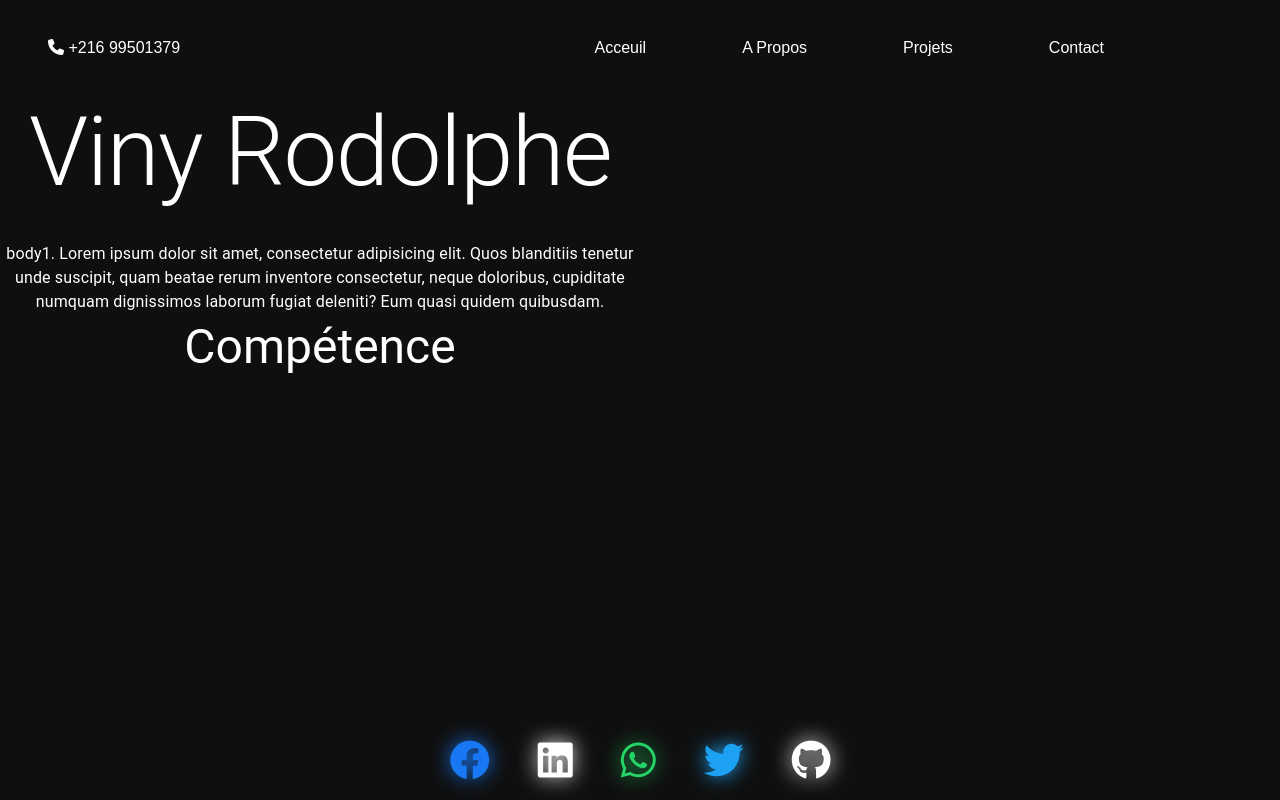
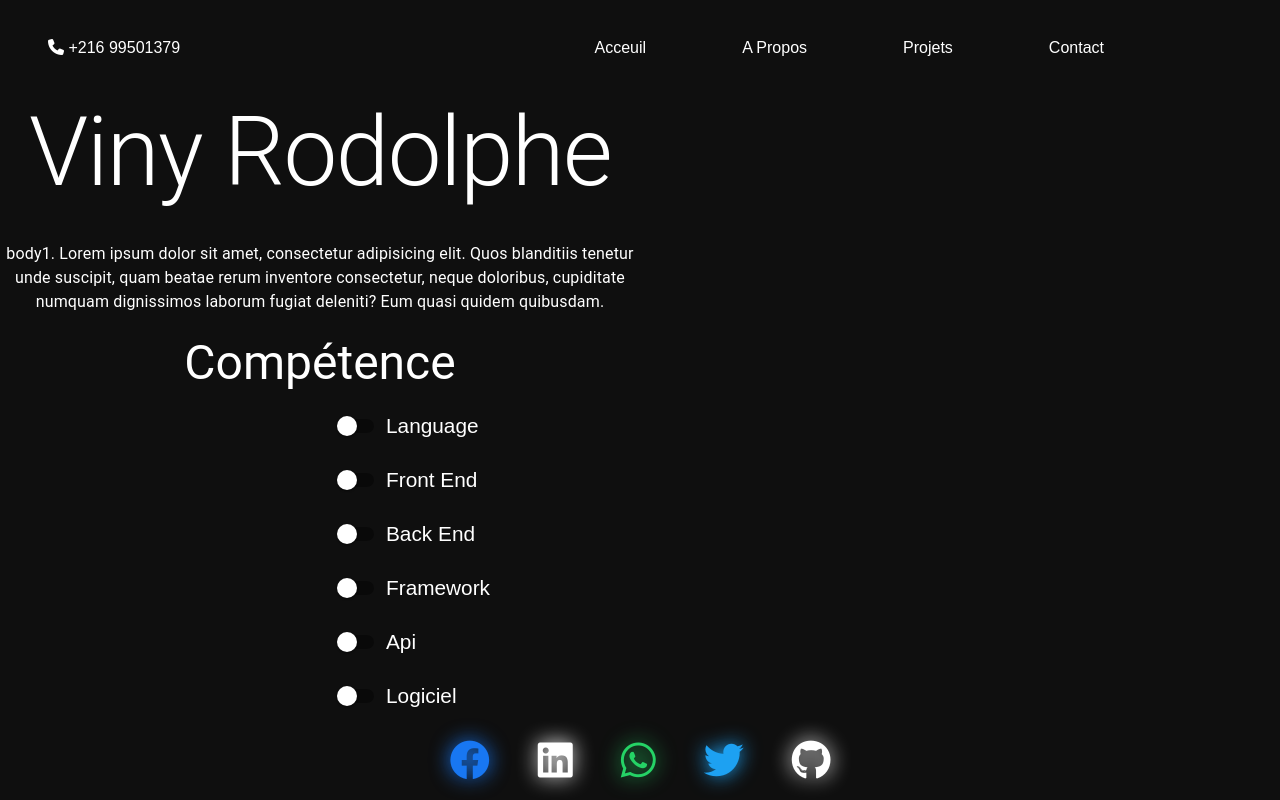
Before and after one commit to vinyssus/portfoliofinal, a React (Create React App) app: page /About in a window 1280 px wide. Built offline with nearby package versions, Linux system fonts and the light colour scheme.

Commit message:
language list update

```diff
--- /dev/null
+++ b/src/Components/About/About.css
@@ -0,0 +1,46 @@
+.about {
+  text-align: center;
+  color: white;
+  justify-content: center;
+  width: 100%;
+ align-items: center;
+
+  }
+
+.myaboutext {
+}
+
+
+.competence {
+  display: flex;
+  justify-content: center;
+  flex-direction: column;
+  width: 100%;
+  position: relative;
+}
+
+.listcom {
+  position: absolute;
+  justify-content: space-evenly;
+  top: 5rem;
+  left: 20rem;
+  }
+
+  .listcom li{
+    display: flex;
+    flex-direction: row;
+    align-items: center;
+    padding: 0.5rem;
+  }
+
+.listcom p{
+  font-size: 1.3rem;
+}
+
+.column {
+  display: flex;
+  justify-content: center;
+  align-items: center;
+  flex-direction: column;
+  width: 50%;
+}
--- a/src/Components/About/About.js
+++ b/src/Components/About/About.js
@@ -1,7 +1,7 @@
 import React from "react";
-import "./About.scss";
+import "./About.css";
 import Typography from "@mui/material/Typography";
-
+import { Switch } from "@mui/material";
 
 function About() {
   return (
@@ -12,22 +12,44 @@ function About() {
             Viny Rodolphe
           </Typography>
           <Typography variant="body1" gutterBottom>
-          body1. Lorem ipsum dolor sit amet, consectetur adipisicing elit. Quos
-          blanditiis tenetur unde suscipit, quam beatae rerum inventore
+            body1. Lorem ipsum dolor sit amet, consectetur adipisicing elit.
+            Quos blanditiis tenetur unde suscipit, quam beatae rerum inventore
             consectetur, neque doloribus, cupiditate numquam dignissimos laborum
             fugiat deleniti? Eum quasi quidem quibusdam.
           </Typography>
         </div>
         <div className="competence">
-        <div>
-          <Typography variant="h3" gutterBottom>
+            <Typography style={{padding:"1rem"}} variant="h3" gutterBottom>
               Compétence
             </Typography>
+          <ol className="listcom">
+            <li>
+              {" "}
+              <Switch /><p>Language</p>
+            </li>
+            <li>
+              {" "}
+              <Switch /><p>Front End</p>
+            </li>
+            <li>
+              {" "}
+              <Switch /><p>Back End</p>
+            </li>
+            <li>
+              {" "}
+              <Switch /><p>Framework</p>
+            </li>
+            <li>
+              {" "}
+              <Switch /><p>Api</p>
+            </li>
+            <li>
+              {" "}
+              <Switch /><p>Logiciel</p>
+            </li>
+          </ol>
         </div>
-      </div>
-      <div className="listecompetence">
-
-      </div>
+        <div className="listecompetence"></div>
       </div>
     </div>
   );
--- a/src/Components/About/About.scss
+++ /dev/null
@@ -1,26 +0,0 @@
-.about{
-    text-align: center;
-    color: white;
-    justify-content: center;
-    width: 100%;
-}
-
-.column{
-    display: flex;
-    justify-content: center;
-    align-items: center;
-    flex-direction: column;
-    width: 50%;
-}
-
-.myaboutext{
-
-}
-
-.competence{
-
-}
-
-.listecompetence{
-
-}
```
Also changed, not shown: src/Components/About/liscomp.js (deleted). Lines whose indentation alone changed are shown as unchanged.
